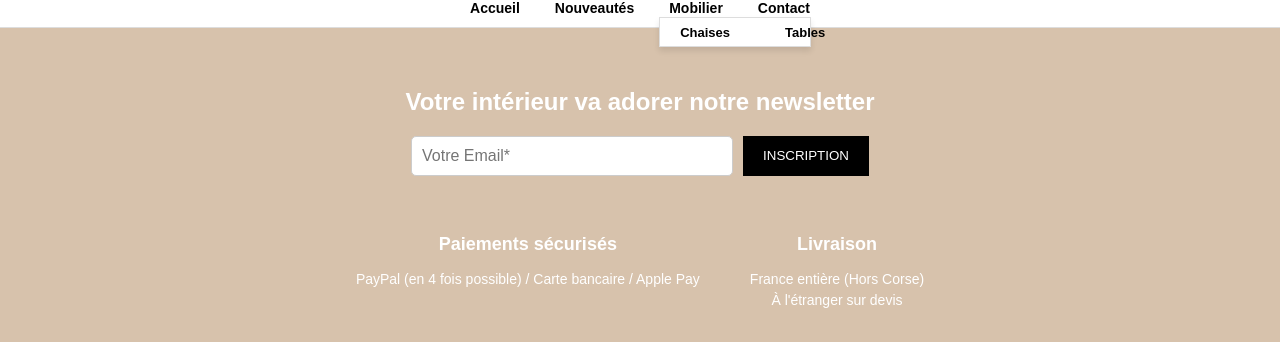
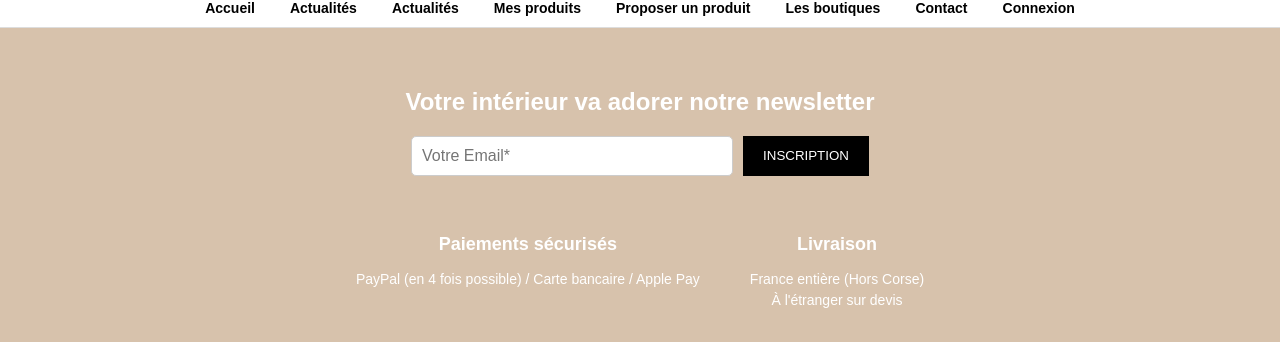
Before and after one commit to MikeAbba2A/brocatypik, a PHP site: page / in a window 1280 px wide. Shown: the part 383-725 px from the top of the page. Run offline with PHP 8.4, Linux system fonts and the light colour scheme.

Commit message:
Header et footer ok,

```diff
--- a/app/views/partials/footer.php
+++ b/app/views/partials/footer.php
@@ -20,13 +20,13 @@
 
     <div class="footer-bottom">
         <div class="brand">
-            <img src="logo.png" alt="Logo moka" />
+            <img src="logo.png" alt="Logo BROKA" />
             <p>Vente de meubles et objets chinés avec passion.<br />Expédition sur toute la France.<br />À l'étranger sur devis.</p>
         </div>
         <div class="contact">
             <h3>CONTACT</h3>
-            <p>07 87 97 53 03<br />contact@moka-brocante.com</p>
-            <p>Lieu dit les Mortiers<br />Le Marillais<br />49410 MAUGES SUR LOIRE</p>
+            <p>01 02 03 04 05<br />contact@broka.com</p>
+            <p>Rue Fesch<br />20000 Ajaccio</p>
         </div>
         <div class="infos">
             <h3>INFOS</h3>
--- a/app/views/partials/header.php
+++ b/app/views/partials/header.php
@@ -5,7 +5,7 @@
     <meta name="viewport" content="width=device-width, initial-scale=1.0">
     <title><?= $title ?? 'Titre par défaut' ?></title>
     <link rel="stylesheet" href="/css/style.css">
-    <script src="/js/script.js" defer></script>
+    <script src="/js/dropdown_menu.js"></script>
 </head>
 <body>
 <header>
@@ -18,15 +18,22 @@
     <nav class="main-nav">
         <ul>
             <li><a href="/">Accueil</a></li>
-                <li><a href="/nouveautes">Nouveautés</a></li>
+            <li><a href="/nouveautes">Actualités</a></li>
+            <li><a href="/actualites">Actualités</a></li>
+
             <li class="dropdown">
-                    <a href="#">Mobilier</a>
+                <a href="#" class="dropdown-link">Mes produits</a>
                 <ul class="dropdown-menu">
-                        <li><a href="/mobilier/chaises">Chaises</a></li>
-                        <li><a href="/mobilier/tables">Tables</a></li>
+                    <li><a href="/produits/tous_produits">Tous les produits</a></li>
+                    <li><a href="/produits/nouveautes">Tous les produits</a></li>
+                    <li><a href="/produits/ancien">Ancien</a></li>
                 </ul>
             </li>
+
+            <li><a href="/proposer_produit">Proposer un produit</a></li>
+            <li><a href="/contact">Les boutiques</a></li>
             <li><a href="/contact">Contact</a></li>
+            <li><a href="/contact">Connexion</a></li>
         </ul>
     </nav>
 </header>
--- a/public/css/style.css
+++ b/public/css/style.css
@@ -48,7 +48,7 @@ header {
 }
 
 .main-nav li {
-    position: relative;
+    position: relative; /* Nécessaire pour positionner le sous-menu */
 }
 
 .main-nav a {
@@ -65,37 +65,40 @@ header {
 
 /* Dropdown Menu */
 .dropdown-menu {
+    display: none; /* Toujours masqué par défaut */
     position: absolute;
-    top: 100%;
+    top: 100%; /* Position sous l'élément parent */
     left: 0;
     background-color: white;
     border: 1px solid #ddd;
     box-shadow: 0px 4px 6px rgba(0, 0, 0, 0.1);
-    display: none; /* Caché par défaut */
+    padding: 5px 0;
     list-style: none;
-    margin: 0;
-    padding: 5px 0;
     z-index: 10;
-    width: 150px;
+    min-width: 150px; /* Pour donner une largeur minimale au menu */
 }
 
+/* Afficher le sous-menu uniquement au survol */
+.dropdown:hover .dropdown-menu {
+    display: block; /* Affiche le sous-menu */
+}
+
+/* Styles supplémentaires pour le menu */
 .dropdown-menu li {
-    padding: 5px 10px;
+    padding: 5px 15px;
+    /* display: none; */
 }
 
 .dropdown-menu li a {
+    text-decoration: none;
     color: black;
-    font-size: 13px;
+    font-size: 14px;
 }
 
 .dropdown-menu li a:hover {
-    background-color: #f5f5f5;
+    background-color: #f5f5f5; /* Couleur de survol */
 }
 
-/* Show dropdown menu on hover */
-.dropdown:hover .dropdown-menu {
-    display: block;
-}
 
 /* Header Icons */
 .header-icons {
--- a/public/index.php
+++ b/public/index.php
@@ -7,6 +7,8 @@ include '../app/views/partials/header.php';
 
 </main>
 
+
+
 <?php
 // Inclure le footer
 include '../app/views/partials/footer.php';
--- /dev/null
+++ b/public/js/dropdown_menu.js
@@ -0,0 +1,20 @@
+document.addEventListener('DOMContentLoaded', () => {
+    const dropdowns = document.querySelectorAll('.dropdown'); // Sélectionne tous les menus déroulants
+
+    dropdowns.forEach(dropdown => {
+        const menu = dropdown.querySelector('.dropdown-menu');
+
+        // Masquer le sous-menu au chargement de la page
+        menu.style.display = 'none';
+
+        // Afficher le sous-menu au survol
+        dropdown.addEventListener('mouseenter', () => {
+            menu.style.display = 'block';
+        });
+
+        // Cacher le sous-menu lorsque la souris quitte la zone
+        dropdown.addEventListener('mouseleave', () => {
+            menu.style.display = 'none';
+        });
+    });
+});
```
Lines whose indentation alone changed are shown as unchanged.
